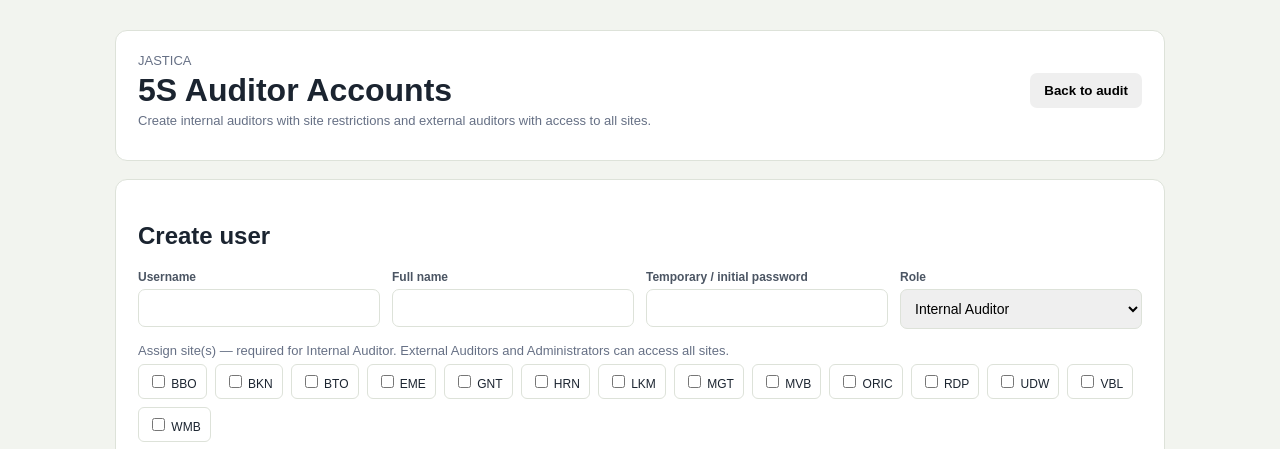
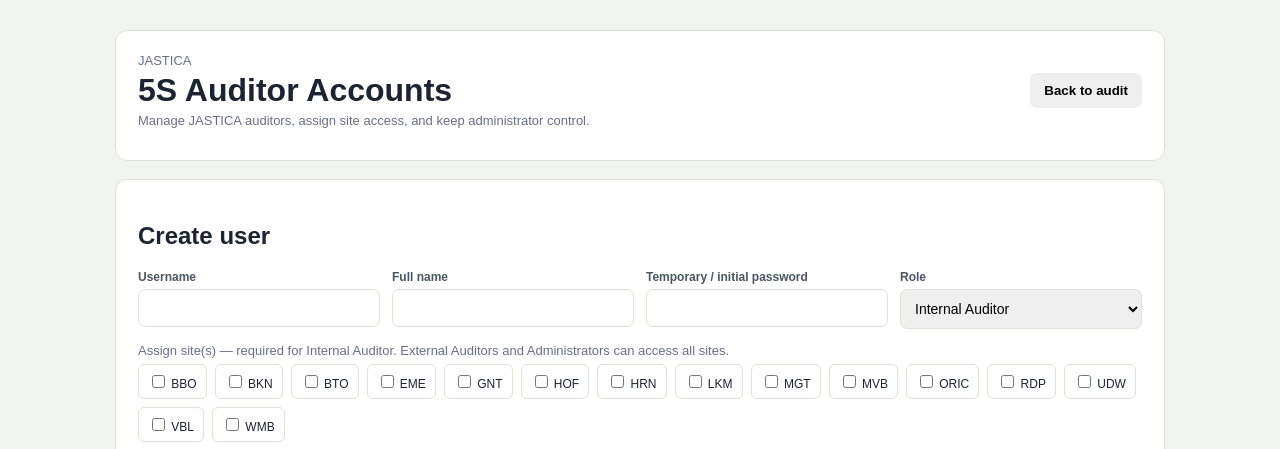
Before and after one commit to vzenkaizen-cmyk/JASTICA, a website: page admin.html in a window 1280 px wide. Shown: the top 449 px of the page. Drawn offline with Linux system fonts and the light colour scheme; no server answers.

Commit message:
Update admin.html

```diff
--- a/admin.html
+++ b/admin.html
@@ -3,11 +3,11 @@
 <style>
 body{font-family:Arial,sans-serif;background:#f2f4ef;color:#1b2430;margin:0}.wrap{max-width:1050px;margin:30px auto;padding:0 18px}.card{background:#fff;border:1px solid #dde2d9;border-radius:12px;padding:22px;margin-bottom:18px}.grid{display:grid;grid-template-columns:repeat(auto-fit,minmax(220px,1fr));gap:12px}.field{display:flex;flex-direction:column;gap:5px}.field label{font-size:12px;font-weight:700;color:#4b5563}.field input,.field select{padding:10px;border:1px solid #dde2d9;border-radius:7px;font-size:14px}.sites{display:flex;flex-wrap:wrap;gap:8px}.sites label{border:1px solid #dde2d9;padding:7px 9px;border-radius:6px;font-size:12px}.btn{border:0;border-radius:7px;padding:10px 14px;font-weight:700;cursor:pointer}.primary{background:#2f7a52;color:white}.danger{background:#fff;border:1px solid #e4c9c0;color:#b5533c}.muted{color:#667085;font-size:13px}.msg{min-height:20px;color:#b5533c}.user{display:flex;justify-content:space-between;gap:15px;align-items:center;border-bottom:1px solid #eee;padding:12px 0}.user:last-child{border-bottom:0}.pill{display:inline-block;padding:4px 7px;border-radius:12px;background:#e9f3ee;font-size:11px}.inactive{opacity:.5}.top{display:flex;justify-content:space-between;align-items:center;gap:10px}
 </style></head><body><div class="wrap">
-<div class="card"><div class="top"><div><div class="muted">JASTICA</div><h1 style="margin:4px 0">5S Auditor Accounts</h1><div class="muted">Create internal auditors with site restrictions and external auditors with access to all sites.</div></div><button class="btn" id="back">Back to audit</button></div><div id="who" class="muted" style="margin-top:10px"></div></div>
+<div class="card"><div class="top"><div><div class="muted">JASTICA</div><h1 style="margin:4px 0">5S Auditor Accounts</h1><div class="muted">Manage JASTICA auditors, assign site access, and keep administrator control.</div></div><button class="btn" id="back">Back to audit</button></div><div id="who" class="muted" style="margin-top:10px"></div></div>
 <div class="card"><h2>Create user</h2><form id="form"><div class="grid"><div class="field"><label>Username</label><input id="username" required></div><div class="field"><label>Full name</label><input id="fullName" required></div><div class="field"><label>Temporary / initial password</label><input id="password" type="password" minlength="8" required></div><div class="field"><label>Role</label><select id="role"><option value="internal">Internal Auditor</option><option value="external">External Auditor</option><option value="admin">Administrator</option></select></div></div><div style="margin-top:14px"><div class="muted" style="margin-bottom:6px">Assign site(s) — required for Internal Auditor. External Auditors and Administrators can access all sites.</div><div class="sites" id="sites"></div></div><div style="margin-top:14px"><button class="btn primary">Create account</button></div><div class="msg" id="msg"></div></form></div>
 <div class="card"><h2>Existing users</h2><div id="users">Loading…</div></div>
 </div><script>
-const SITES=['BBO','BKN','BTO','EME','GNT','HRN','LKM','MGT','MVB','ORIC','RDP','UDW','VBL','WMB'];
+const SITES=['BBO','BKN','BTO','EME','GNT','HOF','HRN','LKM','MGT','MVB','ORIC','RDP','UDW','VBL','WMB'];
 const $=id=>document.getElementById(id); const esc=s=>String(s??'').replace(/[&<>"']/g,c=>({'&':'&amp;','<':'&lt;','>':'&gt;','"':'&quot;',"'":'&#39;'}[c]));
 $('sites').innerHTML=SITES.map(s=>`<label><input type="checkbox" value="${s}"> ${s}</label>`).join('');
 async function api(path,opt={}){const r=await fetch(path,{credentials:'same-origin',...opt,headers:{'Content-Type':'application/json',...(opt.headers||{})}});let b={};try{b=await r.json()}catch{}if(!r.ok)throw Error(b.error||`HTTP ${r.status}`);return b}
```
